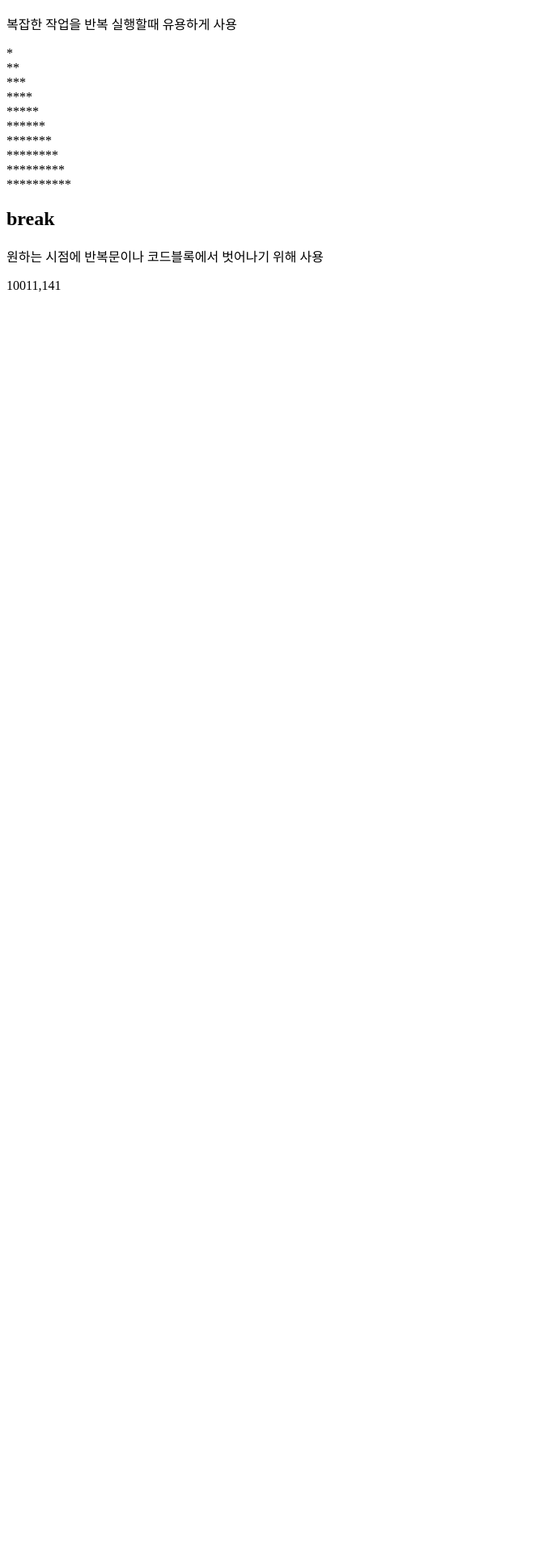
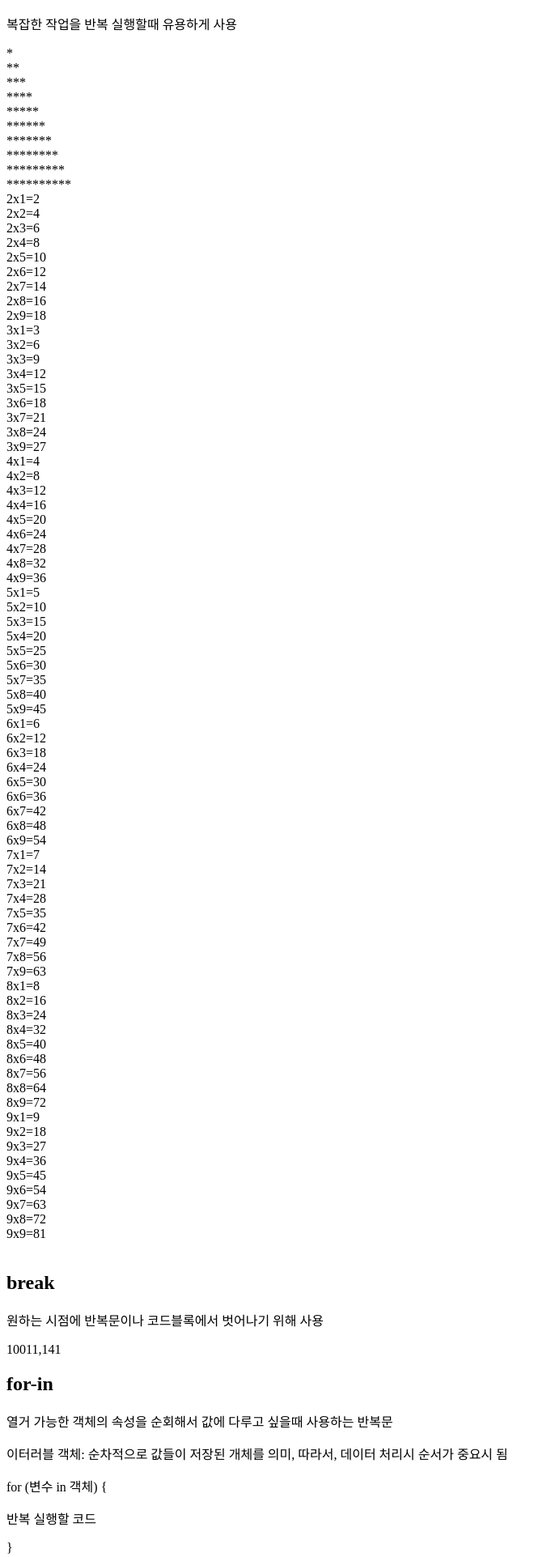
Before and after one commit to Yongheech/frontends, a FastAPI app: page /js/loop/ in a window 1280 px wide. Shown: the part 931-2854 px from the top of the page at 81% size, without its empty margins (0-681 px from the left). Before the commit the page ends 1292 px from the top, so only its background shows below. Run offline with FastAPI, Linux system fonts and the light colour scheme.

Commit message:
반복문 - for-of, for-in

```diff
--- a/views/templates/js/05loop.html
+++ b/views/templates/js/05loop.html
@@ -92,6 +92,15 @@
 
     <script>
         // 구구단 출력
+        let gobsem = '0'
+
+        for (let i = 2; i <=9; i++){ // 단을 증가 시킨다
+            for (let dan = 1; dan <=9 ; dan++){ // 곱 할 값을 증가시킴
+                gobsem = i * dan; // 곱
+                document.write(i + "x" + dan + "=" + gobsem, '<br>');
+            }
+        }
+                document.write("<br>")
     </script>
 
     <h2>break</h2>
@@ -110,5 +119,53 @@
         }
         document.write(`${sum},${cnt}`, '<br>')
     </script>
+
+    <h2>for-in</h2>
+    <p>열거 가능한 객체의 속성을 순회해서
+        값에 다루고 싶을때 사용하는 반복문</p>
+    <p>이터러블 객체: 순차적으로 값들이 저장된 개체를 의미,
+        따라서, 데이터 처리시 순서가 중요시 됨</p>
+    <p>for (변수 in 객체) {</p>
+    <p>반복 실행할 코드</p>
+    <p>}</p>
+
+    <script>
+        const person = { // 객체변수
+            name: '혜교',
+            age: 99,
+            email: 'abc123@987xyz.co.kr'
+        };
+        document.write(person['name'], '<br>')
+        document.write(person['age'], '<br>')
+        document.write(person['email'], '<br>')
+
+        for (let key in person){
+            document.write(`${key} : ${person[key]}`, '<br>');
+        }
+    </script>
+
+    <h2>for-of</h2>
+    <p>ES6에 추가된 반복문으로, 배열,문자열,Map,set 등의
+        이터러블 객체의 값을 순차적으로 순회할때 사용하는 반복문</p>
+    <p>for(변수 of 이터러블객체) {</p>
+    <p>반복 실행할 코드</p>
+    <p> }</p>
+
+    <script>
+        const colors = ['red','orange','yellow','green','blue'];
+        const say = 'Hello, World!!';
+
+        for (let i = 0; i < 5; ++i) {
+            document.write(`${colors[i]}`, '<br>');
+        } //명령형 코드
+
+        for (let color of colors) {
+            document.write(`${color}`,'<br>')
+        } // 선언형 코드
+
+        for (let char of say ){
+            document.write(`${char}`, ' ')
+        }
+    </script>
 </body>
 </html>
```
